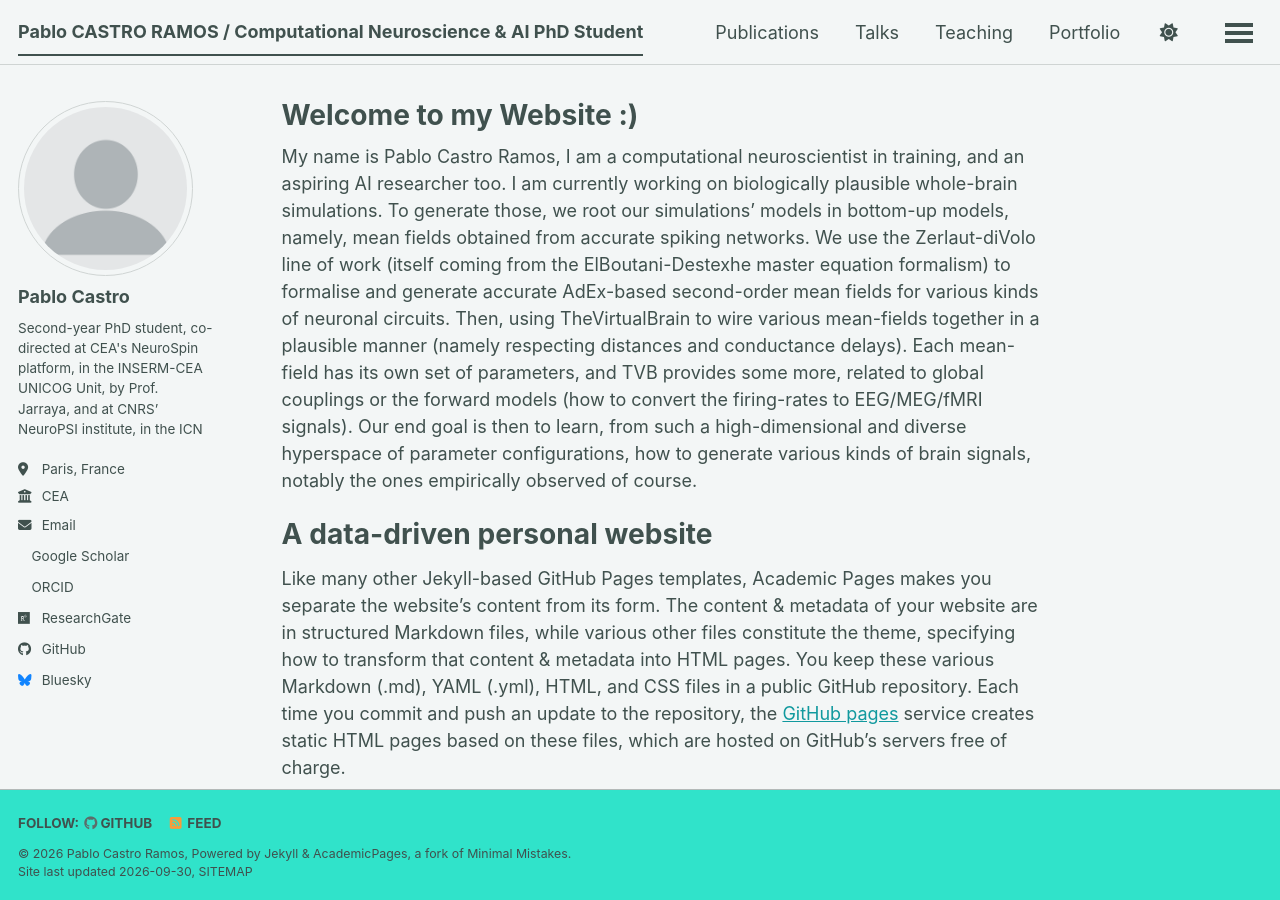
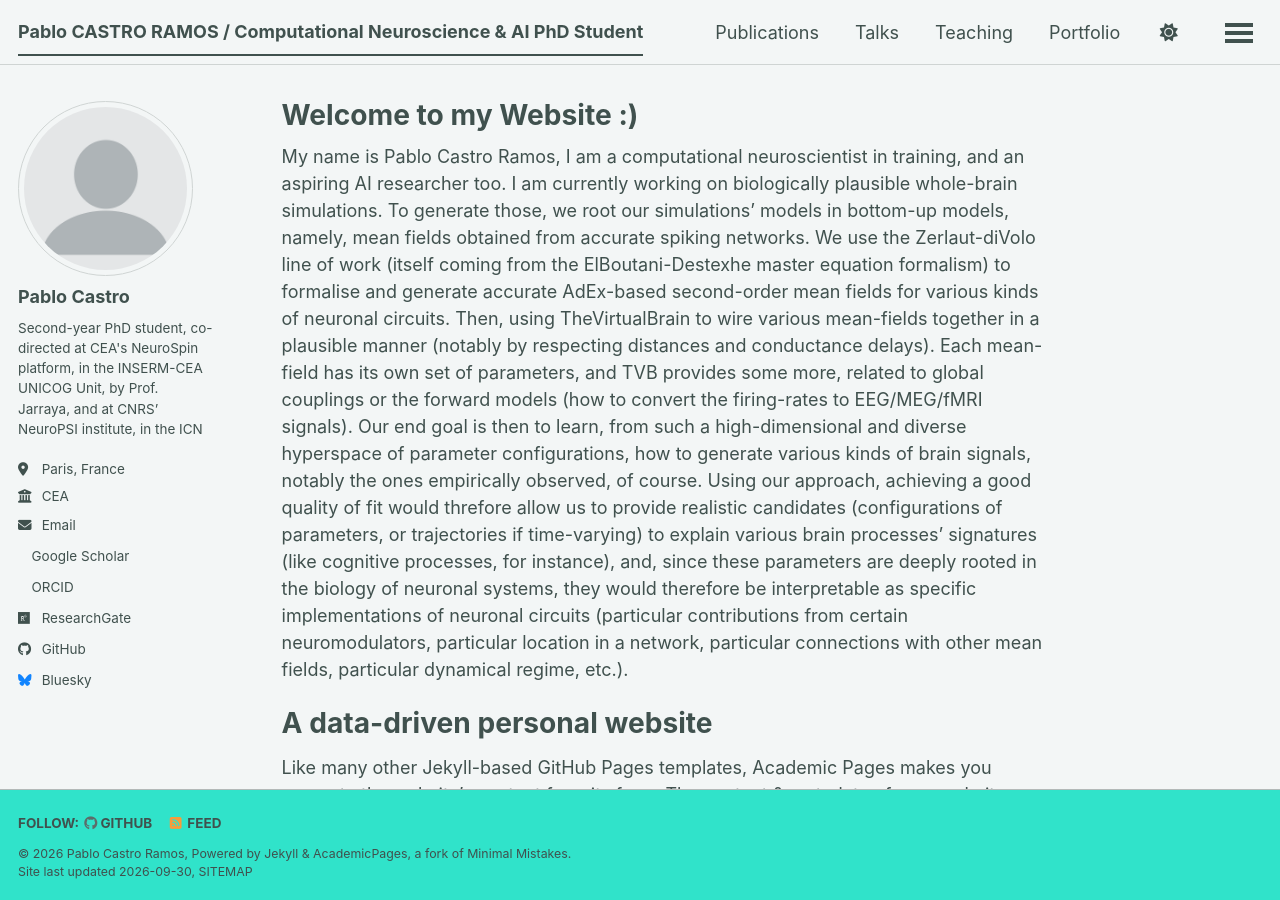
Before and after one commit to pablocastroramos/pablocastroramos.github.io, a Jekyll site: the page built from _pages/about.md, in a window 1280 px wide and 900 px high. Built offline with Jekyll 4.4.1, drawn with Linux system fonts in a browser that asks for light colours; a style sheet for code colours, icons or effects is not loaded.

Commit message:
Update about.md

```diff
--- a/_pages/about.md
+++ b/_pages/about.md
@@ -7,7 +7,8 @@ redirect_from:
   - /about.html
 ---
 
-My name is Pablo Castro Ramos, I am a computational neuroscientist in training, and an aspiring AI researcher too. I am currently working on biologically plausible whole-brain simulations. To generate those, we root our simulations' models in bottom-up models, namely, mean fields obtained from accurate spiking networks. We use the Zerlaut-diVolo line of work (itself coming from the ElBoutani-Destexhe master equation formalism) to formalise and generate accurate AdEx-based second-order mean fields for various kinds of neuronal circuits. Then, using TheVirtualBrain to wire various mean-fields together in a plausible manner (namely respecting distances and conductance delays). Each mean-field has its own set of parameters, and TVB provides some more, related to global couplings or the forward models (how to convert the firing-rates to EEG/MEG/fMRI signals). Our end goal is then to learn, from such a high-dimensional and diverse hyperspace of parameter configurations, how to generate various kinds of brain signals, notably the ones empirically observed of course.
+My name is Pablo Castro Ramos, I am a computational neuroscientist in training, and an aspiring AI researcher too. I am currently working on biologically plausible whole-brain simulations. To generate those, we root our simulations' models in bottom-up models, namely, mean fields obtained from accurate spiking networks. We use the Zerlaut-diVolo line of work (itself coming from the ElBoutani-Destexhe master equation formalism) to formalise and generate accurate AdEx-based second-order mean fields for various kinds of neuronal circuits. Then, using TheVirtualBrain to wire various mean-fields together in a plausible manner (notably by respecting distances and conductance delays). Each mean-field has its own set of parameters, and TVB provides some more, related to global couplings or the forward models (how to convert the firing-rates to EEG/MEG/fMRI signals). Our end goal is then to learn, from such a high-dimensional and diverse hyperspace of parameter configurations, how to generate various kinds of brain signals, notably the ones empirically observed, of course.
+Using our approach, achieving a good quality of fit would threfore allow us to provide realistic candidates (configurations of parameters, or trajectories if time-varying) to explain various brain processes' signatures (like cognitive processes, for instance), and, since these parameters are deeply rooted in the biology of neuronal systems, they would therefore be interpretable as specific implementations of neuronal circuits (particular contributions from certain neuromodulators, particular location in a network, particular connections with other mean fields, particular dynamical regime, etc.).
 
 
 A data-driven personal website
```
